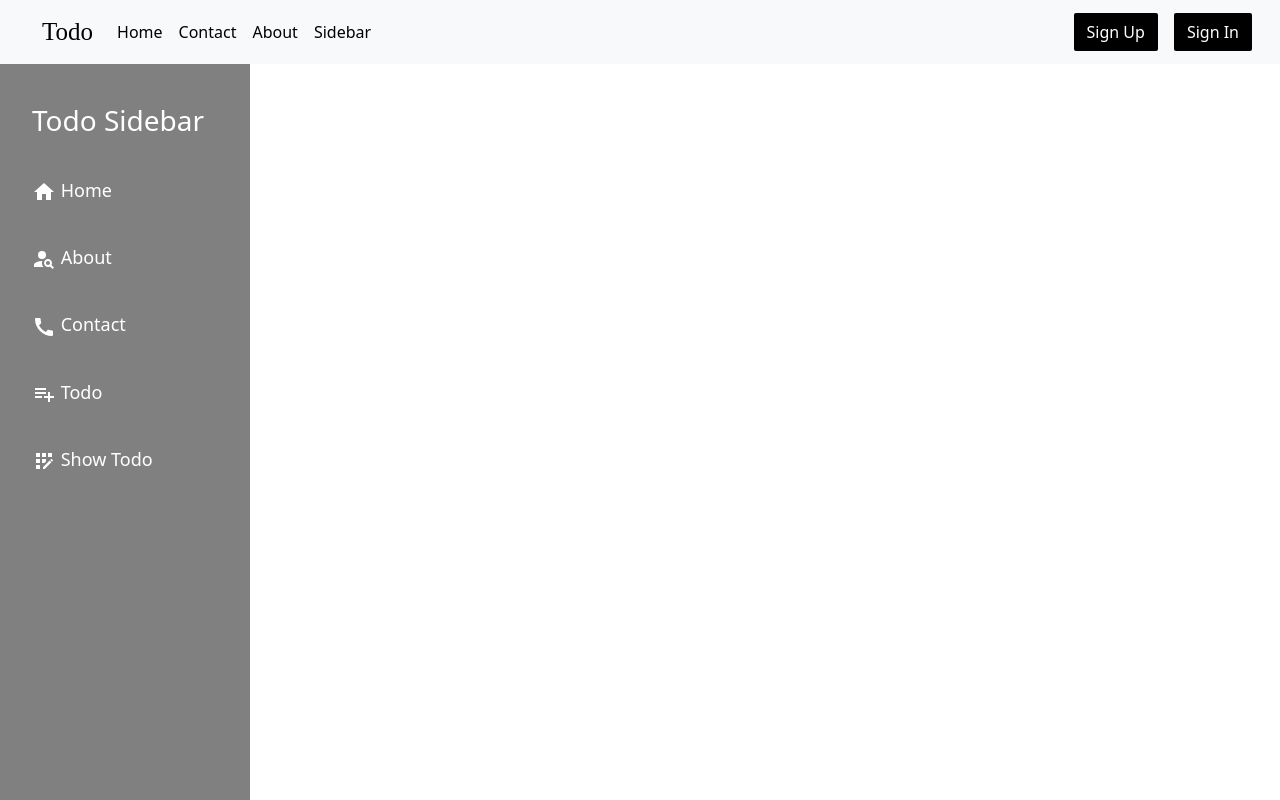
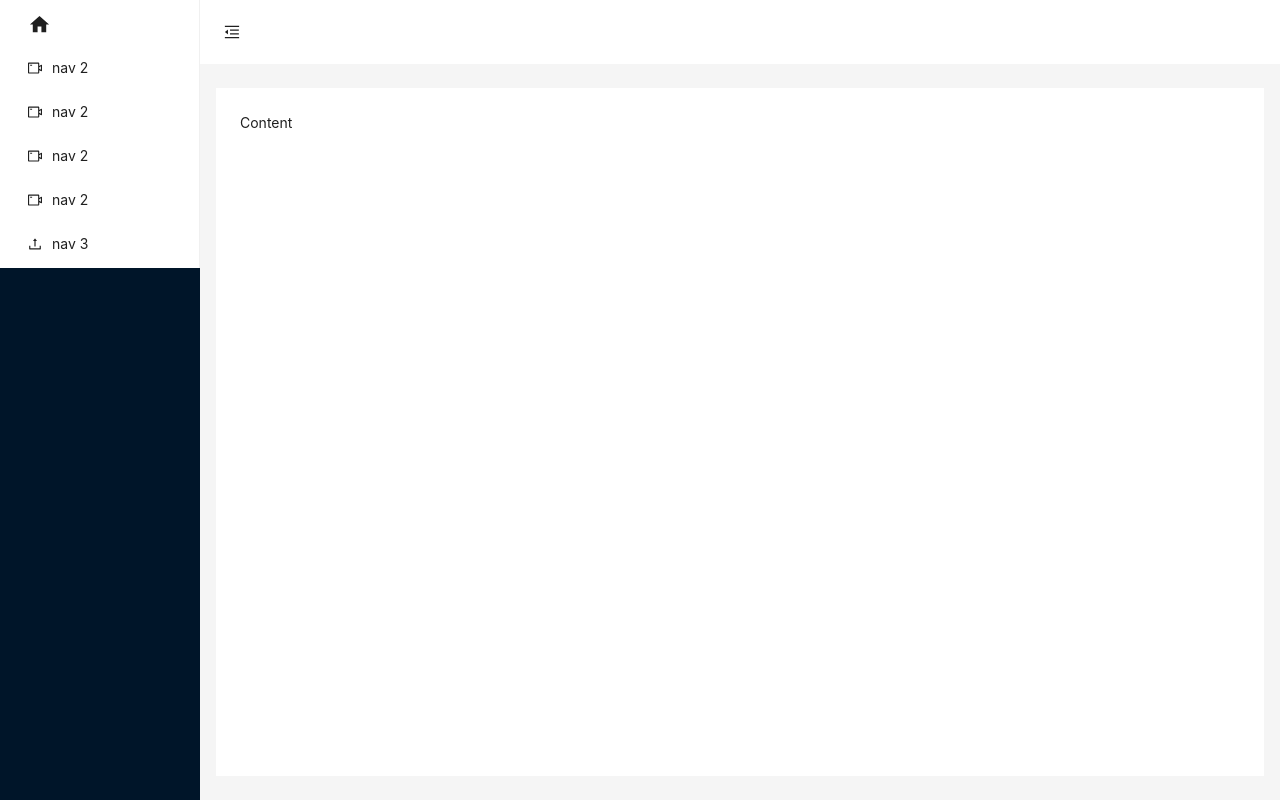
Before and after one commit to Ali-Raza-Gill/Todo-with-CRUD, a React (Create React App) app: page / in a window 1280 px wide. Shown: the top 800 px of the page. Built offline with nearby package versions, Linux system fonts and the light colour scheme.

Commit message:
Side-bar is added to this project

```diff
--- a/package.json
+++ b/package.json
@@ -11,6 +11,7 @@
     "@testing-library/react": "^13.4.0",
     "@testing-library/user-event": "^13.5.0",
     "ant-design": "^1.0.0",
+    "antd": "^5.9.4",
     "bootstrap": "^5.3.2",
     "firebase": "^10.4.0",
     "react": "^18.2.0",
--- a/src/Components/Sidebar/Sidebar.js
+++ b/src/Components/Sidebar/Sidebar.js
@@ -1,37 +1,94 @@
-import React from 'react'
-import "./style.scss"
-import HomeIcon from '@mui/icons-material/Home';
-import PersonSearchIcon from '@mui/icons-material/PersonSearch';
-import CallIcon from '@mui/icons-material/Call';
-import PlaylistAddIcon from '@mui/icons-material/PlaylistAdd';
-import AppRegistrationIcon from '@mui/icons-material/AppRegistration';
-export default function Sidebar() {
+import React, { useState } from 'react';
+import {
+  MenuFoldOutlined,
+  MenuUnfoldOutlined,
+  UploadOutlined,
+  UserOutlined,
+  VideoCameraOutlined,
+} from '@ant-design/icons';
+import { Layout, Menu, Button, theme } from 'antd';
+import { Home } from '@mui/icons-material';
+import { Link } from 'react-router-dom';
+const { Header, Sider, Content } = Layout;
+const App = () => {
+  const [collapsed, setCollapsed] = useState(false);
+  const {
+    token: { colorBgContainer },
+  } = theme.useToken();
+  const getRandomId = () => Math.random().toString(36).slice(2)
   return (
-    <div className="sidebar">
-      <div className="row">
-        <div className="col-auto">
-          <ul>
-            <li>
-              <h3>Todo Sidebar</h3>
-            </li>
-            <li className=' '>
-            <a href="" className='my-5'><HomeIcon/> Home</a>
-            </li>
-            <li>
-              <a href=""><PersonSearchIcon/> About</a>
-            </li>
-            <li>
-              <a href=""><CallIcon/> Contact</a>
-            </li>
-            <li>
-              <a href=""><PlaylistAddIcon/> Todo</a>
-            </li>
-            <li>
-              <a href=""><AppRegistrationIcon/> Show Todo</a>
-            </li>
-          </ul>
-        </div>
-      </div>
-    </div>
-  )
-}
+    <Layout >
+      <Sider trigger={null} collapsible collapsed={collapsed}>
+        <div className="demo-logo-vertical" />
+        <Menu
+          theme="light"
+          mode="inline"
+          defaultSelectedKeys={['1']}
+          items={[
+
+            {
+              key: getRandomId,
+              icon: <Home style={{fontSize:"23px"}}/>,
+              label: <Link to='/'></Link>,
+            },
+            {
+              key: '2',
+              icon: <VideoCameraOutlined />,
+              label: 'nav 2',
+            },
+            {
+              key: '2',
+              icon: <VideoCameraOutlined />,
+              label: 'nav 2',
+            },
+            {
+              key: '2',
+              icon: <VideoCameraOutlined />,
+              label: 'nav 2',
+            },
+            {
+              key: '2',
+              icon: <VideoCameraOutlined />,
+              label: 'nav 2',
+            },
+            {
+              key: '3',
+              icon: <UploadOutlined />,
+              label: 'nav 3',
+            },
+          ]}
+        />
+      </Sider>
+      <Layout>
+        <Header
+          style={{
+            padding: 0,
+            background: colorBgContainer,
+          }}
+        >
+          <Button
+            type="text"
+            icon={collapsed ? <MenuUnfoldOutlined /> : <MenuFoldOutlined />}
+            onClick={() => setCollapsed(!collapsed)}
+            style={{
+              fontSize: '16px',
+              width: 64,
+              height: 64,
+            }}
+          />
+        </Header>
+        <Content
+          style={{
+            margin: '24px 16px',
+            padding: 24,
+            minHeight: 280,
+            background: colorBgContainer,
+          }}
+        >
+          Content
+        </Content>
+      </Layout>
+    </Layout>
+  );
+};
+export default App;
--- a/src/Components/Sidebar/style.scss
+++ b/src/Components/Sidebar/style.scss
@@ -1,31 +1,31 @@
-.sidebar {
-    background-color: grey;
-    width: 250px;
-    height: 100vh;
+// .sidebar {
+//     background-color: grey;
+//     width: 250px;
+//     height: 100vh;
 
-    ul {
+//     ul {
 
-        li {
-            list-style: none;
-            padding-top: 40px;
-            h3{
-                color: white;
-                margin: 0px;
-                cursor: default;
+//         li {
+//             list-style: none;
+//             padding-top: 40px;
+//             h3{
+//                 color: white;
+//                 margin: 0px;
+//                 cursor: default;
 
-            }
-            a {
-                text-decoration: none;
-                color: white;
-                list-style: none;
-                font-size: large;
-            }
-            a:hover{
-                color: black;
-                transition: ease-out;
+//             }
+//             a {
+//                 text-decoration: none;
+//                 color: white;
+//                 list-style: none;
+//                 font-size: large;
+//             }
+//             a:hover{
+//                 color: black;
+//                 transition: ease-out;
 
-            }
-        }
-    }
+//             }
+//         }
+//     }
 
-}
+// }
--- a/src/Pages/Frontend/index.js
+++ b/src/Pages/Frontend/index.js
@@ -1,29 +1,10 @@
 import React from 'react'
-import { Route, Routes } from 'react-router-dom'
-import Home from './Home/Home'
-import Contact from './Contact/Contact'
-import About from './About/About'
-import Navbar from '../../Components/Navbar/Navbar'
-import Footer from '../../Components/Footer/Footer'
-import Nopage from './Nopage'
-import Todo from './Todo/Todo'
 import Sidebar from '../../Components/Sidebar/Sidebar'
 
 export default function index() {
     return (
         <>
-            <Navbar />
-            <Sidebar/>
-            <main>
-                <Routes>
-                    <Route path='/' element={<Home />} />
-                    <Route path='todo' element={<Todo />} />
-                    <Route path='contact' element={<Contact />} />
-                    <Route path='about' element={<About />} />
-                    <Route path='*' element={<Nopage />} />
-                </Routes>
-            </main>
-            <Footer />
+            <Sidebar />
         </>
     )
 }
```
Also changed, not shown: 1 other file (tests, documents, lock files or other folders).
